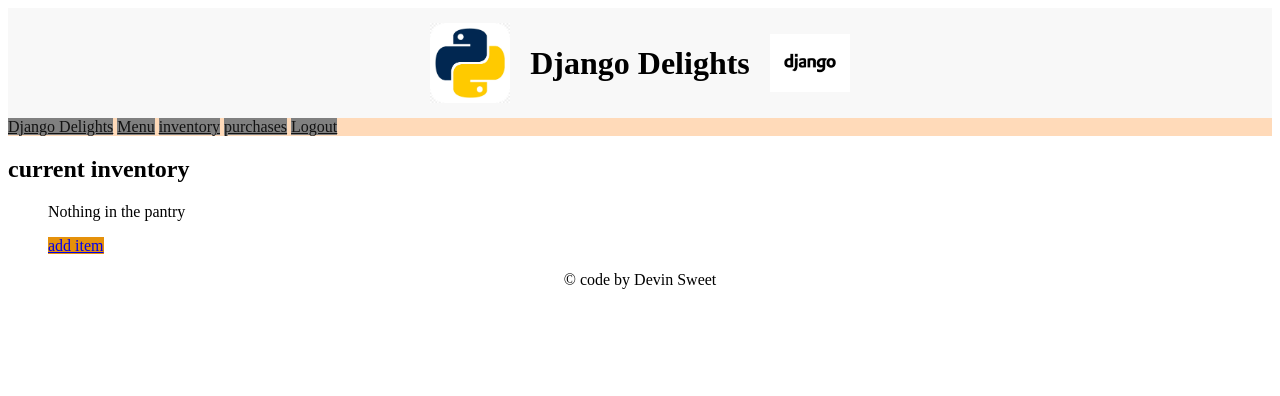
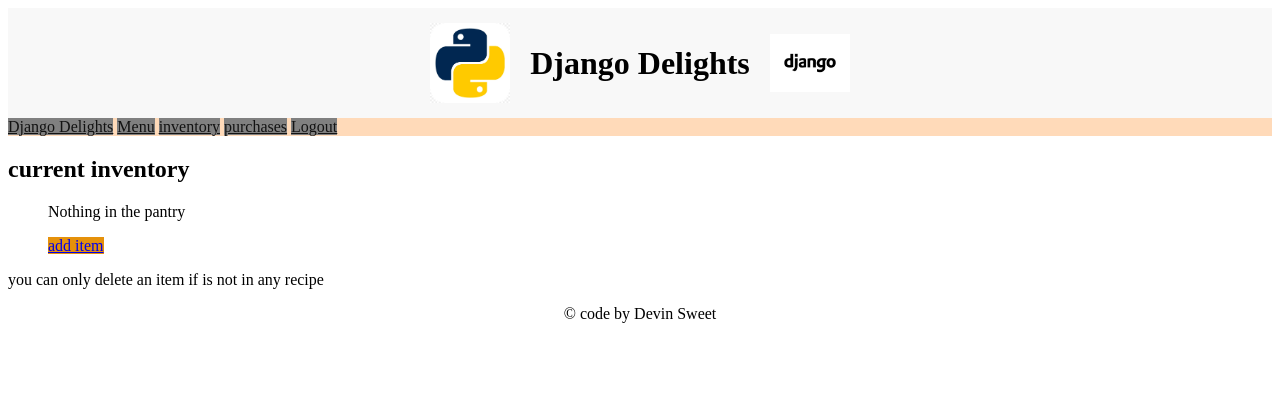
Before and after one commit to sweetdevin/django_project_repo, a Django app: page /inventory/ in a window 1280 px wide. Shown: the top 396 px of the page. Run offline with Django 5.2, Linux system fonts and the light colour scheme; the visitor is signed in with stand-in values (Sample User, id 1); data that the repository does not hold is empty.

Commit message:
updates deletes permissions
added basic permissions as well and updates and deletes for recipes, menus and purchases

```diff
--- a/django_delights/templates/django_delights/inventory.html
+++ b/django_delights/templates/django_delights/inventory.html
@@ -8,11 +8,12 @@
         {% for item in ingredient_list %}
             <li>
                 <strong>{{ item.name }}</strong> - {{ item.quantity }} {{item.units_of_measure}} <br>
-                <em>costs ${{ item.cost_per_unit }} per {{ item.units_of_measure }}</em>
+                <em>costs ${{ item.cost_per_unit }} per {{ item.units_of_measure }}</em> <a href="{% url 'inventory_delete' item.pk %}">Delete item</a>
             </li>
         {% empty %}
             <p>Nothing in the pantry</p>
         {% endfor %}
         <a class="button" href="{% url 'inventory_add' %}">add item</a>
     </ul>
+    <p>you can only delete an item if is not in any recipe</p>
 {% endblock %}
--- a/django_delights/templates/django_delights/menu_detail.html
+++ b/django_delights/templates/django_delights/menu_detail.html
@@ -11,7 +11,9 @@
   <h3>Ingredients:</h3>
   <ul>
     {% for ingredient in ingredients %}
-      <li>{{ ingredient.item.name }} - {{ ingredient.amount }} {{ ingredient.item.units_of_measure }}</li>
+      <li>{{ ingredient.item.name }} - {{ ingredient.amount }} {{ ingredient.item.units_of_measure }}
+        <a href="{% url 'recipe_update' ingredient.pk %}">Update</a> <a href="{% url 'recipe_delete' ingredient.pk %}">Delete</a>
+      </li>
     {% empty %}
       <p>No ingredients added yet.</p>
     {% endfor %}
--- a/django_delights/templates/django_delights/purchase_list.html
+++ b/django_delights/templates/django_delights/purchase_list.html
@@ -5,7 +5,9 @@
 {% block content %}
     <h2 class="header">Purchases</h2>
     {% for item in purchase_with_price %}
-    <li>{{ item.menu_item }}, {{ item.quantity }}, total price {{ item.total_price }}, total cost {{ item.total_cost }}, profit {{ item.total_profit }}</li>
+    <li>{{ item.menu_item }}, {{ item.quantity }}, total price {{ item.total_price }}, total cost {{ item.total_cost }}, profit {{ item.total_profit }}
+        <a class="button" href="{% url 'purchase_update' item.purchase_object.pk %}"> update purchase</a> <a class="button" href="{% url 'purchase_delete' item.purchase_object.pk %}">delete purchase</a>
+    </li>
     {% empty %}
     <p>Context is empty!</p>
     {% endfor %}
--- a/django_delights/urls.py
+++ b/django_delights/urls.py
@@ -16,4 +16,9 @@ urlpatterns = [
     path('menu/<pk>/update', views.Menu_item_update_view.as_view(), name='menu_update'),
     path('menu/<pk>/delete', views.Menu_item_delete_view.as_view(), name='menu_delete'),
     path('purchases/', views.purchase_view.as_view(), name='purchase_view'),
+    path('recipe/<pk>/update', views.recipe_update_view.as_view(), name='recipe_update'),
+    path('recipe/<pk>/delete', views.recipe_delete_view.as_view(), name='recipe_delete'),
+    path('inventory/<pk>/delete', views.inventory_deleteview.as_view(), name='inventory_delete'),
+    path('purchases/<pk>/update', views.purchase_update_view.as_view(), name='purchase_update'),
+    path('purchase/<pk>/delete', views.purchase_delete_view.as_view(), name='purchase_delete'),
 ]
--- a/django_delights/views.py
+++ b/django_delights/views.py
@@ -3,6 +3,7 @@ from django.views.generic import ListView, DetailView
 from django.views.generic.edit import CreateView, FormView, FormMixin, UpdateView, DeleteView
 from django.urls import reverse_lazy, reverse
 from django.contrib.auth import login
+from django.contrib.auth.mixins import LoginRequiredMixin
 from django.contrib import messages
 from . import models
 from . import forms
@@ -36,28 +37,29 @@ class menu_view(FormMixin, ListView):
         messages.error(self.request, "❌ There was an error processing your purchase. Please try again.")
         return self.render_to_response(self.get_context_data(form=form))
 
-class Menu_item_create_view(CreateView):
+class Menu_item_create_view(LoginRequiredMixin, CreateView):
     model=models.menu_item
     template_name='django_delights/menu_form.html'
     fields=['name', 'price', 'blerb']
     success_url=reverse_lazy('menu')
-
-class Menu_item_update_view(UpdateView):
+    login_url = 'login'
+class Menu_item_update_view(LoginRequiredMixin, UpdateView):
     model=models.menu_item
     template_name='django_delights/menu_update_form.html'
     fields=['name', 'price', 'blerb']
     success_url=reverse_lazy('menu')
+    login_url = 'login'
 
-class Menu_item_delete_view(DeleteView):
+class Menu_item_delete_view(LoginRequiredMixin, DeleteView):
     model=models.menu_item
     template_name = 'django_delights/menu_delete.html'
     success_url=reverse_lazy('menu')
-
-class Menu_detail_view(DetailView):
+    login_url = 'login'
+class Menu_detail_view(LoginRequiredMixin, DetailView):
     model=models.menu_item
     template_name='django_delights/menu_detail.html'
     context_object_name='menu_item'
-
+    login_url = 'login'
     def get_context_data(self, **kwargs):
         context = super().get_context_data(**kwargs)
         ingredient_list = models.recipe_item.objects.filter(dish=self.object)
@@ -75,15 +77,15 @@ class Menu_detail_view(DetailView):
 
         return context
 
-class ingredient_view(ListView):
+class ingredient_view(LoginRequiredMixin, ListView):
     model=models.Ingredient
     template_name='django_delights/inventory.html'
     context_object_name='ingredient_list'
-
-class InventoryCreateUpdateView(FormView):
+    login_url = 'login'
+class InventoryCreateUpdateView(LoginRequiredMixin, FormView):
     template_name = 'django_delights/inventory_form.html'
     form_class = forms.inventory_form
-
+    login_url = 'login'
     def form_valid(self, form):
         name = form.cleaned_data['name']
         quantity = form.cleaned_data['quantity']
@@ -107,7 +109,11 @@ class InventoryCreateUpdateView(FormView):
 
         item.save()
         return redirect('inventory')
-
+class inventory_deleteview(LoginRequiredMixin, DeleteView):
+    model=models.Ingredient
+    template_name='django_delights/inventory_delete.html'
+    success_url='inventory'
+    login_url = 'login'
 def register(request):
     if request.method == 'POST':
         form = forms.UserRegisterForm(request.POST)
@@ -122,11 +128,11 @@ def register(request):
 
     return render(request, 'users/register.html', {'form': form})
 
-class recipe_item_createview(CreateView):
+class recipe_item_createview(LoginRequiredMixin, CreateView):
     model =models.recipe_item
     template_name = 'django_delights/recipe_form.html'
     form_class = forms.recipe_form
-
+    login_url = 'login'
     def form_valid(self, form):
         dish = get_object_or_404(models.menu_item, pk=self.kwargs["pk"])
         form.instance.dish = dish  # Set the recipe before saving
@@ -134,12 +140,25 @@ class recipe_item_createview(CreateView):
 
     def get_success_url(self):
         return reverse("menu_detail", kwargs={"pk": self.kwargs["pk"]})
+class recipe_update_view(LoginRequiredMixin, UpdateView):
+    model=models.recipe_item
+    template_name = 'django_delights/recipe_update.html'
+    fields=['item', 'amount']
+    login_url = 'login'
+    def get_success_url(self):
+        return reverse("menu_detail", kwargs={"pk": self.object.dish.pk})
 
-class purchase_view(ListView):
+class recipe_delete_view(LoginRequiredMixin, DeleteView):
+    model=models.recipe_item
+    template_name = 'django_delights/recipe_delete.html'
+    login_url = 'login'
+    def get_success_url(self):
+        return reverse("menu_detail", kwargs={"pk": self.object.dish.pk})
+class purchase_view(LoginRequiredMixin, ListView):
     model=models.purchases
     template_name='django_delights/purchase_list.html'
     context_object_name='purchase_list'
-
+    login_url = 'login'
     def get_context_data(self, **kwargs):
         context = super().get_context_data(**kwargs)
         purchase_with_price = []
@@ -152,10 +171,11 @@ class purchase_view(ListView):
             total_price = menu_object.price * purchase.quantity
             ingredient_list = models.recipe_item.objects.filter(dish=menu_object)
 
-            total_cost = sum(ingredient.amount * ingredient.item.cost_per_unit for ingredient in ingredient_list)
+            cost_per = sum(ingredient.amount * ingredient.item.cost_per_unit for ingredient in ingredient_list)
+            total_cost = cost_per * purchase.quantity
             total_profit = total_price - total_cost
             purchase_with_price.append({'total_price':total_price, 'total_cost':total_cost, 'total_profit':total_profit,
-                                        'menu_item': menu_object, 'quantity':purchase.quantity})
+                                        'menu_item': menu_object, 'quantity':purchase.quantity, 'purchase_object':purchase})
             context['purchase_with_price'] = purchase_with_price
             grand_total_cost += total_cost
             grand_total_profit += total_profit
@@ -164,3 +184,14 @@ class purchase_view(ListView):
         context['grand_total_income'] = grand_total_income
         context['grand_total_profit'] = grand_total_profit
         return context
+class purchase_update_view(LoginRequiredMixin, UpdateView):
+    model=models.purchases
+    template_name = 'django_delights/purchase_update.html'
+    fields=['item', 'quantity']
+    success_url=reverse_lazy('purchase_view')
+    login_url = 'login'
+class purchase_delete_view(LoginRequiredMixin, DeleteView):
+    model=models.purchases
+    template_name = 'django_delights/purchase_delete.html'
+    success_url=reverse_lazy('purchases_view')
+    login_url = 'login'
```
Also changed, not shown: django_delights/templates/django_delights/inventory_delete.html (added, +14 -0 lines), django_delights/templates/django_delights/purchase_delete.html (added, +14 -0 lines), django_delights/templates/django_delights/purchase_update.html (added, +16 -0 lines), django_delights/templates/django_delights/recipe_delete.html (added, +14 -0 lines), django_delights/templates/django_delights/recipe_update.html (added, +16 -0 lines).
